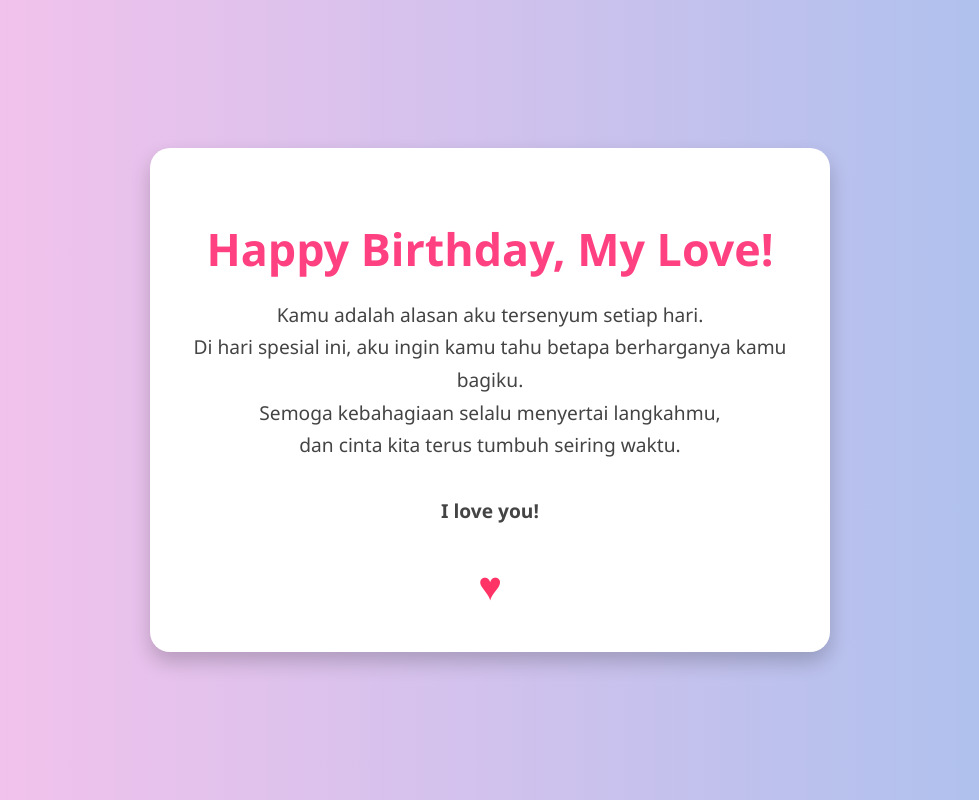
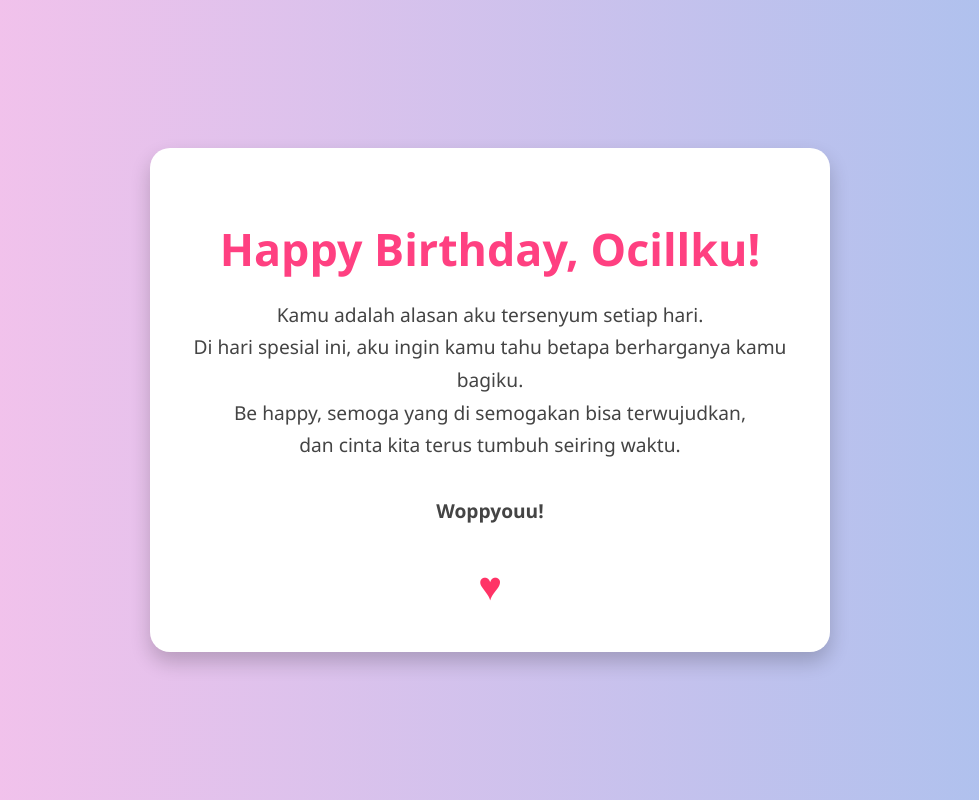
Before and after one commit to astnrazzhazzhr/hai-beb, a plain HTML site: page index.html in a window 1280 px wide. Shown: the whole page, without its empty margins (150-1129 px from the left). Drawn offline with Linux system fonts and the light colour scheme.

Commit message:
Update index.html

```diff
--- a/index.html
+++ b/index.html
@@ -8,13 +8,13 @@
 </head>
 <body>
   <div class="container">
-    <h1>Happy Birthday, My Love!</h1>
+    <h1>Happy Birthday, Ocillku!</h1>
     <p class="message">
       Kamu adalah alasan aku tersenyum setiap hari.<br>
       Di hari spesial ini, aku ingin kamu tahu betapa berharganya kamu bagiku.<br>
-      Semoga kebahagiaan selalu menyertai langkahmu,<br>
+      Be happy, semoga yang di semogakan bisa terwujudkan,<br>
       dan cinta kita terus tumbuh seiring waktu.<br><br>
-      <strong>I love you!</strong>
+      <strong>Woppyouu!</strong>
     </p>
     <div class="heart">♥</div>
   </div>
```
